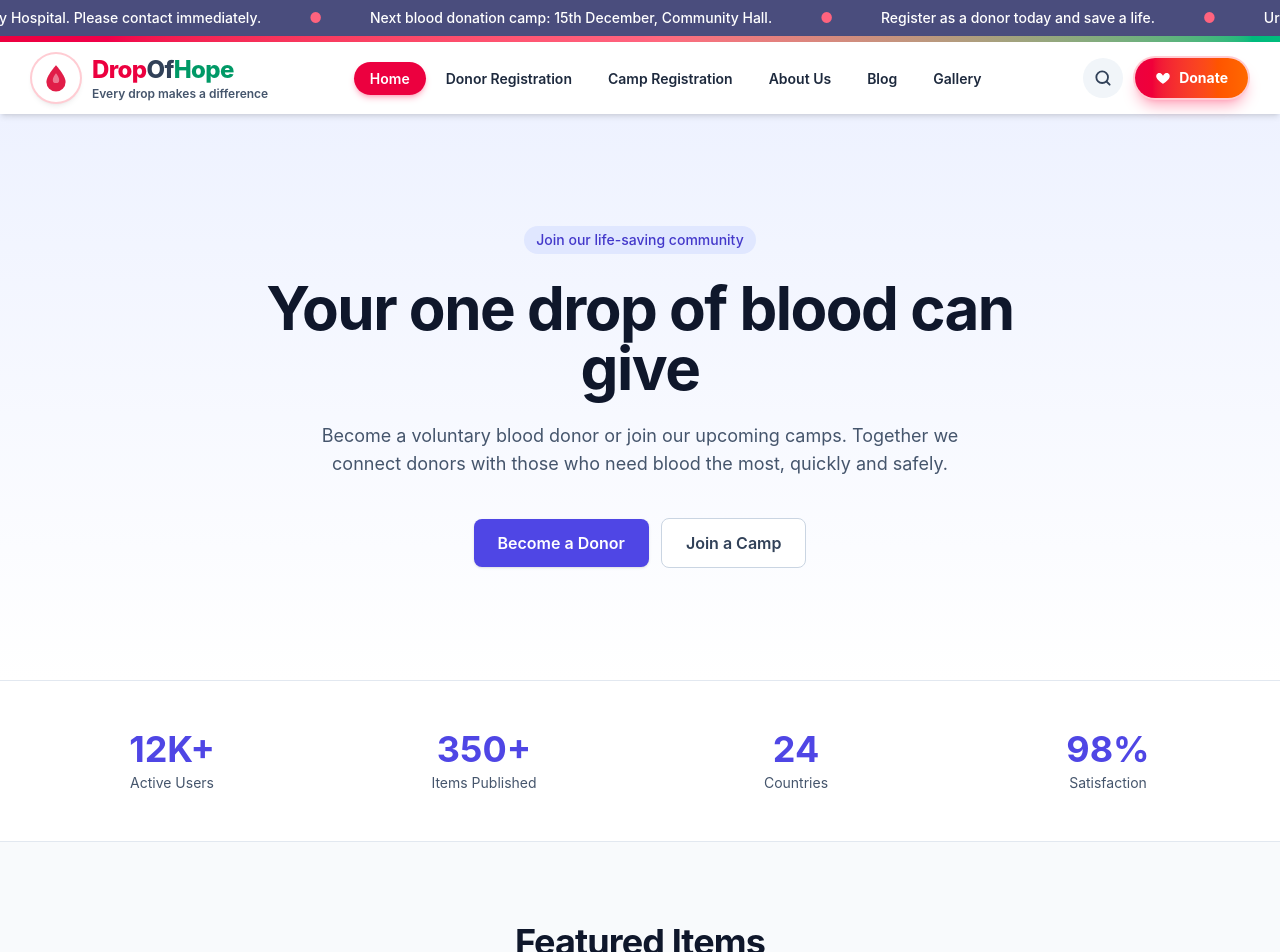
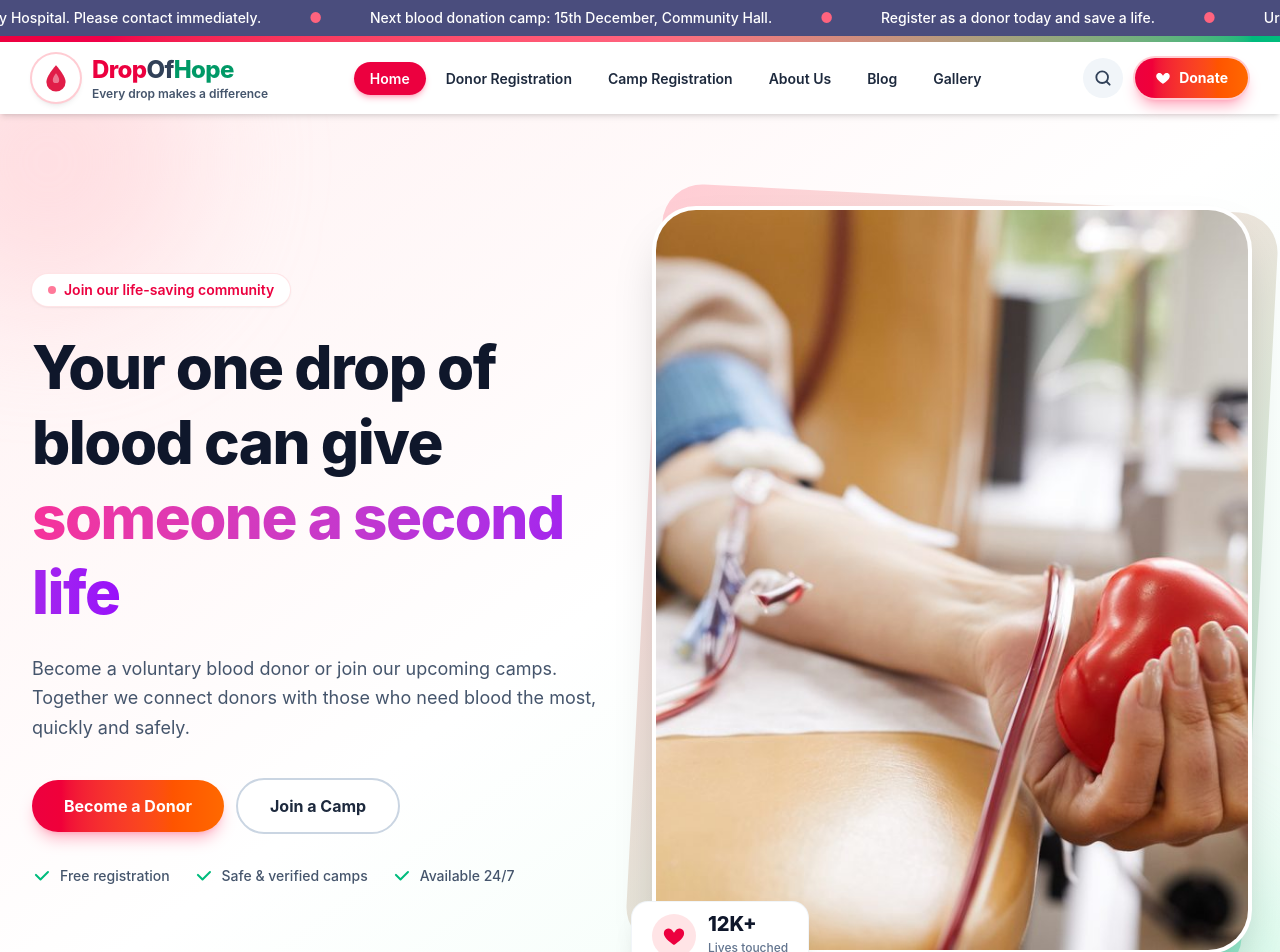
Before and after one commit to CheSubhro/dropofhope, a Vue app: page / in a window 1280 px wide. Shown: the top 952 px of the page. Built offline with nearby package versions, Linux system fonts and the light colour scheme.

Commit message:
Hero section Done

```diff
--- a/src/components/home/HeroSection.vue
+++ b/src/components/home/HeroSection.vue
@@ -3,24 +3,74 @@ defineProps({ hero: { type: Object, required: true } })
 </script>
 
 <template>
-  <section class="bg-gradient-to-b from-brand-50 to-white">
-    <div class="mx-auto max-w-7xl px-4 py-20 text-center sm:px-6 sm:py-28 lg:px-8">
-      <span class="inline-block rounded-full bg-brand-100 px-3 py-1 text-sm font-medium text-brand-700">
+  <section class="relative overflow-hidden bg-linear-to-br from-rose-50 via-white to-emerald-50">
+    <div class="pointer-events-none absolute -left-24 -top-24 h-72 w-72 rounded-full bg-rose-200/50 blur-3xl"></div>
+    <div class="pointer-events-none absolute -bottom-24 right-0 h-72 w-72 rounded-full bg-emerald-200/50 blur-3xl"></div>
+
+    <div class="relative mx-auto grid max-w-7xl items-center gap-12 px-4 py-16 sm:px-6 lg:grid-cols-2 lg:gap-8 lg:px-8 lg:py-24">
+      <div class="text-center lg:text-left">
+        <span class="inline-flex items-center gap-2 rounded-full bg-white px-4 py-1.5 text-sm font-semibold text-rose-600 shadow-sm ring-1 ring-rose-100">
+          <span class="h-2 w-2 animate-pulse rounded-full bg-rose-500"></span>
           {{ hero.eyebrow }}
         </span>
-      <h1 class="mx-auto mt-6 max-w-3xl text-4xl font-bold tracking-tight text-slate-900 sm:text-6xl">
+
+        <h1 class="mt-6 text-4xl font-extrabold leading-tight tracking-tight text-slate-900 sm:text-5xl lg:text-6xl">
           {{ hero.title }}
+          <span class="bg-linear-to-r from-pink-500 to-purple-600 bg-clip-text text-transparent">
+            {{ hero.highlight }}
+          </span>
         </h1>
-      <p class="mx-auto mt-6 max-w-2xl text-lg text-slate-600">{{ hero.subtitle }}</p>
-      <div class="mt-10 flex flex-col items-center justify-center gap-3 sm:flex-row">
-        <a :href="hero.primaryCta.href"
-           class="w-full rounded-lg bg-brand-600 px-6 py-3 font-semibold text-white shadow-sm transition hover:bg-brand-700 sm:w-auto">
+
+        <p class="mx-auto mt-6 max-w-xl text-lg leading-relaxed text-slate-600 lg:mx-0">
+          {{ hero.subtitle }}
+        </p>
+
+        <div class="mt-9 flex flex-col items-center gap-3 sm:flex-row sm:justify-center lg:justify-start">
+          <RouterLink :to="hero.primaryCta.to"
+                      class="w-full rounded-full bg-linear-to-r from-rose-600 to-orange-500 px-8 py-3.5 text-center font-bold text-white shadow-lg shadow-rose-500/30 transition hover:-translate-y-0.5 hover:shadow-xl sm:w-auto">
             {{ hero.primaryCta.label }}
-        </a>
-        <a :href="hero.secondaryCta.href"
-           class="w-full rounded-lg border border-slate-300 bg-white px-6 py-3 font-semibold text-slate-700 transition hover:bg-slate-50 sm:w-auto">
+          </RouterLink>
+          <RouterLink :to="hero.secondaryCta.to"
+                      class="w-full rounded-full border-2 border-slate-300 bg-white px-8 py-3.5 text-center font-bold text-slate-800 transition hover:border-emerald-500 hover:text-emerald-600 sm:w-auto">
             {{ hero.secondaryCta.label }}
-        </a>
+          </RouterLink>
+        </div>
+
+        <ul class="mt-8 flex flex-wrap justify-center gap-x-6 gap-y-2 text-sm font-medium text-slate-600 lg:justify-start">
+          <li v-for="p in hero.points" :key="p" class="flex items-center gap-2">
+            <svg class="h-5 w-5 text-emerald-500" viewBox="0 0 20 20" fill="currentColor">
+              <path fill-rule="evenodd" d="M16.7 5.3a1 1 0 0 1 0 1.4l-7.5 7.5a1 1 0 0 1-1.4 0L3.3 9.7a1 1 0 1 1 1.4-1.4l3.8 3.8 6.8-6.8a1 1 0 0 1 1.4 0Z" clip-rule="evenodd" />
+            </svg>
+            {{ p }}
+          </li>
+        </ul>
+      </div>
+
+      <div class="relative mx-auto w-full max-w-md lg:max-w-none">
+        <div class="absolute -inset-3 rotate-3 rounded-[2.5rem] bg-linear-to-br from-rose-400 to-emerald-400 opacity-30"></div>
+
+        <div class="relative overflow-hidden rounded-[2.5rem] bg-white shadow-2xl ring-4 ring-white">
+          <img v-if="hero.image" :src="hero.image" :alt="hero.imageAlt"
+               class="aspect-4/5 w-full object-cover sm:aspect-square lg:aspect-4/5" />
+         <div v-else class="flex aspect-4/5 w-full items-center justify-center bg-linear-to-br from-rose-100 to-emerald-100 sm:aspect-square lg:aspect-4/5">
+            <svg class="h-32 w-32" viewBox="0 0 40 40" fill="none">
+              <path d="M20 4C20 4 8 17 8 25a12 12 0 0 0 24 0C32 17 20 4 20 4Z" fill="#e11d48" />
+              <path d="M20 14c-1.8 2.6-4 5.6-4 8.4a4 4 0 0 0 8 0c0-2.8-2.2-5.8-4-8.4Z" fill="#fff" opacity=".4" />
+            </svg>
+          </div>
+        </div>
+
+        <div class="absolute -bottom-5 left-4 flex items-center gap-3 rounded-2xl bg-white px-5 py-3 shadow-xl ring-1 ring-slate-100 sm:-left-6">
+          <span class="flex h-11 w-11 items-center justify-center rounded-full bg-rose-100 text-rose-600">
+            <svg class="h-6 w-6" viewBox="0 0 24 24" fill="currentColor">
+              <path d="M12 21s-7.5-4.6-9.6-9.2C.9 8.4 2.7 4.5 6.4 4.5c2 0 3.5 1 4.3 2.4l1.3 1.9 1.3-1.9c.8-1.4 2.3-2.4 4.3-2.4 3.7 0 5.5 3.9 4 7.3C19.5 16.4 12 21 12 21Z" />
+            </svg>
+          </span>
+          <span>
+            <span class="block text-xl font-extrabold leading-none text-slate-900">{{ hero.badge.value }}</span>
+            <span class="text-xs font-medium text-slate-500">{{ hero.badge.label }}</span>
+          </span>
+        </div>
       </div>
     </div>
   </section>
--- a/src/data/mockData.js
+++ b/src/data/mockData.js
@@ -35,7 +35,7 @@ export const homeMock = {
       'Become a voluntary blood donor or join our upcoming camps. Together we connect donors with those who need blood the most, quickly and safely.',
     primaryCta: { label: 'Become a Donor', to: '/donor-registration' },
     secondaryCta: { label: 'Join a Camp', to: '/camp-registration' },
-    image: '/blood.jpg',
+    image: '/hero.jpg',
     imageAlt: 'Blood donation',
     badge: { value: '12K+', label: 'Lives touched' },
     points: ['Free registration', 'Safe & verified camps', 'Available 24/7'],
```
Also changed, not shown: public/hero.jpg (added). Lines whose indentation alone changed are shown as unchanged.
